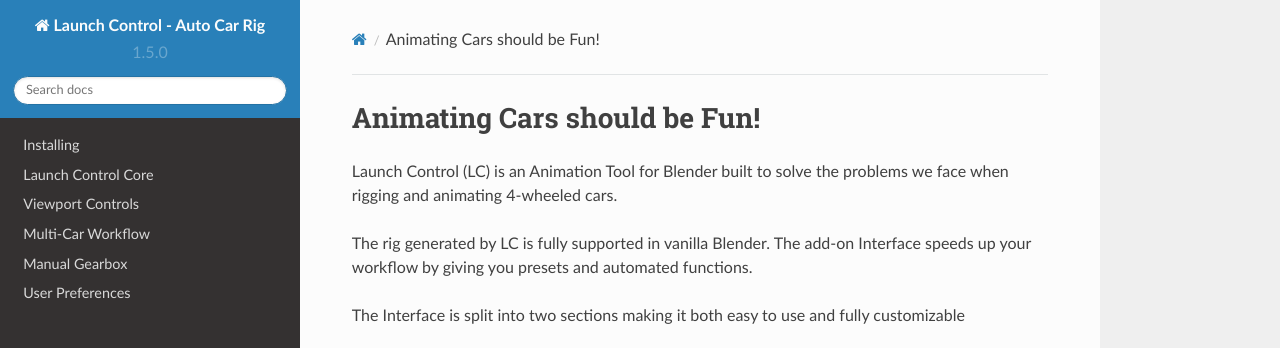
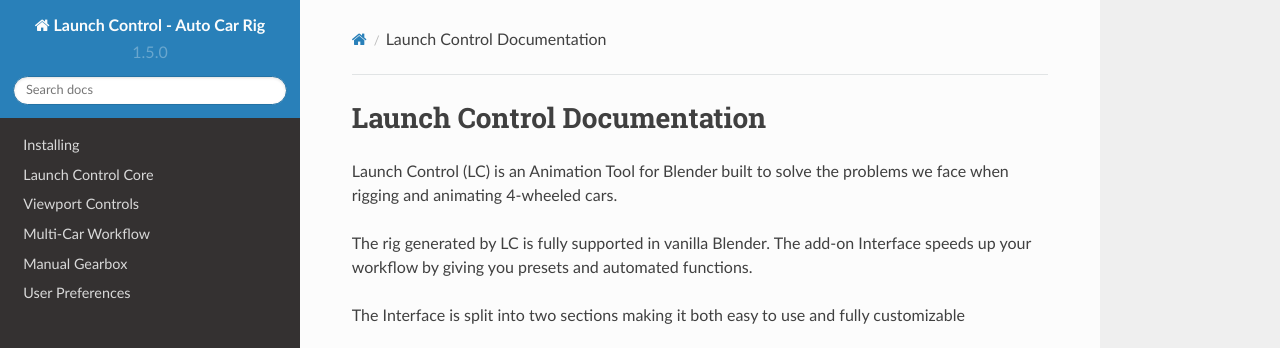
Before and after one commit to DanielVesterbaek/launch-control-documentation, a Sphinx documentation site: the page built from docs/source/index.rst, in a window 1280 px wide and 900 px high, cut to the strip 0-348 px from the top of the window. Built offline with Sphinx 7.4.7 and the Read the Docs theme 2.0.0, drawn with Linux system fonts in a browser that asks for light colours.

Commit message:
Update index.rst

```diff
--- a/docs/source/index.rst
+++ b/docs/source/index.rst
@@ -1,4 +1,4 @@
-Animating Cars should be Fun!
+Launch Control Documentation
 ===================================
 
 Launch Control (LC) is an Animation Tool for Blender built to solve the problems
```
